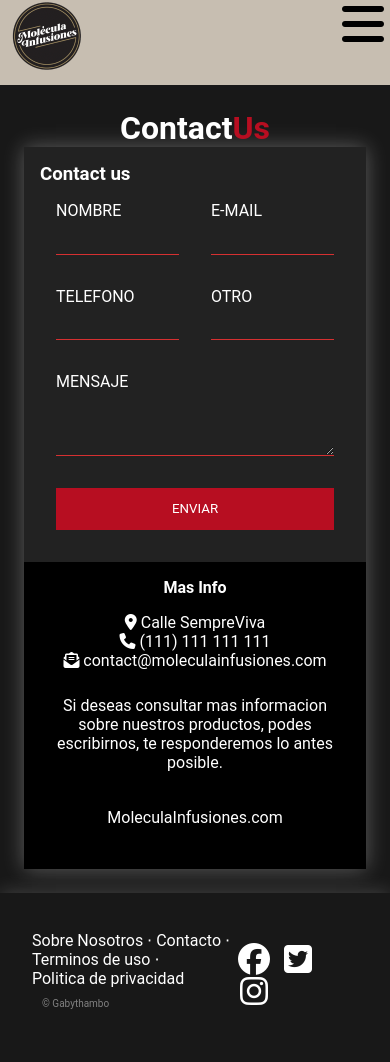
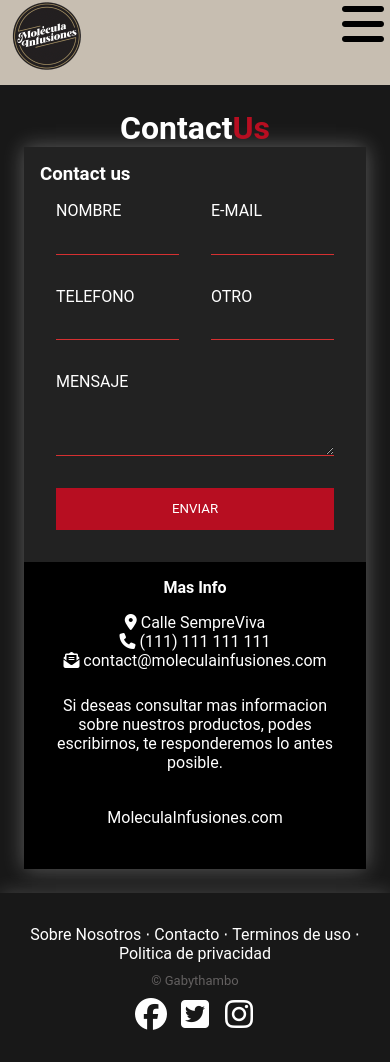
Before and after one commit to Gabythambo/Thambo-moleculainfusiones, a website: page pages/contacto.html in a window 390 px wide. Drawn offline with nearby package versions, Linux system fonts and the light colour scheme; a web font is replaced by a local one.

Commit message:
ultimos ajustes correcciones

```diff
--- a/scss/_nav&footer.scss
+++ b/scss/_nav&footer.scss
@@ -63,18 +63,18 @@
 
 /*media desk grid footer */
 
-
+@media only screen and (min-width: 576px){
 .grid-contenedor-footer{
 display: grid;display: grid;
-    grid-template-columns: 3fr 2fr;
-    grid-template-rows: 100px;
+    grid-template-columns: 2fr 2fr;
+    grid-template-rows: 100%;
     grid-template-areas: "texto-footer logo-footer";
 
     align-items: center;}
 .logo-footer { grid-area: logo-footer;
    display: flex;
+    padding-right: 2rem;
     justify-content: end;
- padding-right: 2rem;
 }
 .texto-footer {grid-area: texto-footer;
    padding-left: 2rem;
@@ -83,9 +83,26 @@
 
 
 p.text-muted.small.mb-lg-0 {
-    font-size: x-small;
-    color: grey;
+    font-size: small;
+    color: rgb(99, 96, 96);
     padding: 10px;
+}
+}
+@media only screen and (min-width: 0px) and (max-width: 576px){
+.texto-footer {grid-area: texto-footer;
+    display: flex;
+    flex-direction: column;
+    text-align: center;
 
 }
+ .logo-footer { grid-area: logo-footer;
+    display: flex;
+    justify-content: center;
+ }
+
+p.text-muted.small.mb-lg-0 {
+    font-size: small;
+    color: rgb(99, 96, 96);
+    padding: 10px; }
+}
 /*Fin Footer*/
```
Also changed, not shown: pages/metodos.html (+5 -19 lines), assets/img/v60.jpg (added), css/estilo.css.
